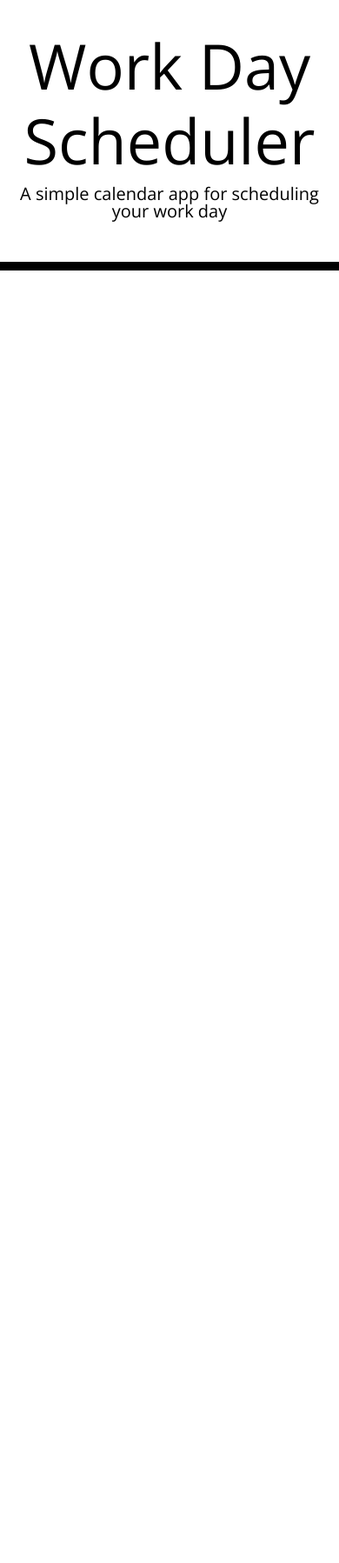
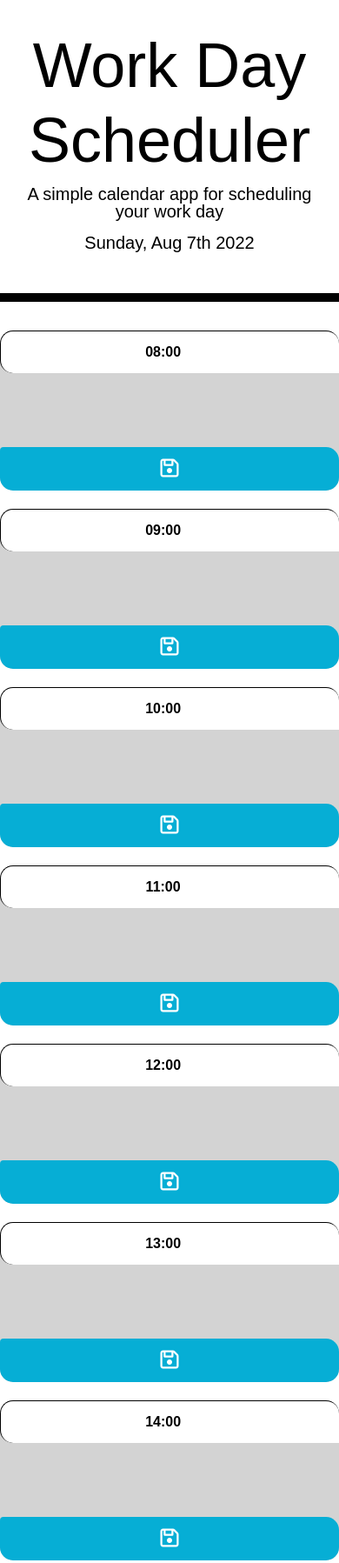
Before and after one commit to jasonsin88/WorkDayScheduler, a plain HTML site: page index.html in a window 390 px wide. Shown: the top 1797 px of the page at 87% size. Before the commit the page ends 844 px from the top, so only its background shows below. Drawn offline with nearby package versions, Linux system fonts and the light colour scheme; a web font is replaced by a local one.

Commit message:
added html, js, and added media query to css

```diff
--- a/assets/css/style.css
+++ b/assets/css/style.css
@@ -1,7 +1,15 @@
 body {
-    font-family: 'Open Sans', sans-serif;
+  font-family: "Corben", sans-serif;
   font-size: 16px;
   line-height: 1;
+}
+
+h1 {
+  font-weight: 200px;
+}
+
+.container {
+  padding-bottom: 50px;
 }
 
 textarea {
@@ -21,13 +29,14 @@ body {
   border-bottom: 10px solid black;
 }
 
-  .description {
+.details{
   white-space: pre-wrap;
 }
 
-  .time-block {
+.time {
   text-align: center;
   border-radius: 15px;
+  font-weight: bold;
 }
 
 .row {
@@ -39,22 +48,28 @@ body {
 .hour {
   background-color: #ffffff;
   color: #000000;
-    border-top: 1px dashed #000000;
+  border-top: 1px solid #000000;
+  border-left: 1px solid #000000;
+  border-top-left-radius: 15px;
+  border-bottom-left-radius: 15px;
 }
 
 .past {
   background-color: #d3d3d3;
   color: white;
+  border-radius: 15px;
 }
 
 .present {
   background-color: #ff6961;
   color: white;
+  border-radius: 15px;
 }
 
 .future {
   background-color: #77dd77;
   color: white;
+  border-radius: 15px;
 }
 
 .saveBtn {
@@ -69,3 +84,32 @@ body {
   font-size: 20px;
   transition: all 0.3s ease-in-out;
 }
+
+@media screen and (max-width: 768px), screen and (max-width: 575px) {
+  .row {
+    height: auto;
+    margin-top: 20px;
+  }
+
+  .hour {
+    padding-right: 17%;
+    background-color: #ffffff;
+    color: #000000;
+    border-top: 1px solid #000000;
+    border-left: 1px solid #000000;
+    border-top-left-radius: 15px;
+    border-top-right-radius: 15px;
+  }
+
+  .saveBtn {
+    border: 0;
+    border-bottom-left-radius: 15px;
+    border-bottom-right-radius: 15px;
+    height: 50px;
+  }
+
+  textarea {
+    min-height: 85px;
+    border: 0;
+  }
+}
--- a/assets/js/script.js
+++ b/assets/js/script.js
@@ -0,0 +1,57 @@
+// Display today's day and date
+var todayDate = moment().format('dddd, MMM Do YYYY');
+$("#currentDay").html(todayDate);
+
+$(document).ready(function () {
+    // saveBtn click listener
+    $(".saveBtn").on("click", function () {
+        // Get nearby values of the details in JQuery
+        var text = $(this).siblings(".details").val();
+        var time = $(this).siblings().attr("id");
+
+        // Save text in local storage
+        localStorage.setItem(time, text);
+    })
+
+    function timeTracker() {
+        //get current number of hours.
+        var timeNow = moment().hours();
+
+        // loop over time blocks
+        $(".time").each(function () {
+            var time = parseInt($(this).attr("id"));
+
+            // To check the time and add the classes for background indicators
+            if (time < timeNow) {
+                $(this).removeClass("future");
+                $(this).removeClass("present");
+                $(this).addClass("past");
+            }
+            else if (time === timeNow) {
+                $(this).removeClass("past");
+                $(this).removeClass("future");
+                $(this).addClass("present");
+            }
+            else {
+                $(this).removeClass("present");
+                $(this).removeClass("past");
+                $(this).addClass("future");
+
+            }
+        })
+    }
+
+    // Get item from local storage if any
+    $("#8 .details").val(localStorage.getItem("08:00"));
+    $("#9 .details").val(localStorage.getItem("09:00"));
+    $("#10 .details").val(localStorage.getItem("10:00"));
+    $("#11 .details").val(localStorage.getItem("11:00"));
+    $("#12 .details").val(localStorage.getItem("12:00"));
+    $("#13 .details").val(localStorage.getItem("13:00"));
+    $("#14 .details").val(localStorage.getItem("14:00"));
+    $("#15 .details").val(localStorage.getItem("15:00"));
+    $("#16 .details").val(localStorage.getItem("16:00"));
+    $("#17 .details").val(localStorage.getItem("17:00"));
+
+    timeTracker();
+})
--- a/index.html
+++ b/index.html
@@ -18,21 +18,109 @@
       href="https://fonts.googleapis.com/css?family=Open+Sans&display=swap"
       rel="stylesheet"
     />
+    <link
+      href="https://fonts.googleapis.com/css2?family=Corben&display=swap"
+      rel="stylesheet">
+    <script src="https://kit.fontawesome.com/2fc23de83b.js" crossorigin="anonymous"></script>
     <link rel="stylesheet" href="./assets/css/style.css" />
     <title>Work Day Scheduler</title>
   </head>
 
   <body>
+
     <header class="jumbotron">
       <h1 class="display-3">Work Day Scheduler</h1>
       <p class="lead">A simple calendar app for scheduling your work day</p>
       <p id="currentDay" class="lead"></p>
     </header>
+
     <div class="container">
       <!-- Timeblocks go here -->
+
+      <div id = "8" class = "row time">
+        <div class = "col-md-1 hour" id = "08:00">
+        08:00
+        </div>
+        <textarea class = "col-md-10 details"></textarea>
+        <button class = "btn saveBtn col-md-1"><i class = "fa-regular fa-floppy-disk fa-xl"></i></button>
+      </div>
+
+      <div id = "9" class = "row time">
+        <div class = "col-md-1 hour" id = "09:00">
+        09:00
+        </div>
+        <textarea class = "col-md-10 details"></textarea>
+        <button class = "btn saveBtn col-md-1"><i class = "fa-regular fa-floppy-disk fa-xl"></i></button>
+      </div>
+
+      <div id = "10" class = "row time">
+        <div class = "col-md-1 hour" id = "10:00">
+        10:00
+        </div>
+        <textarea class = "col-md-10 details"></textarea>
+        <button class = "btn saveBtn col-md-1"><i class = "fa-regular fa-floppy-disk fa-xl"></i></button>
+      </div>
+
+      <div id = "11" class = "row time">
+        <div class = "col-md-1 hour" id = "11:00">
+        11:00
+        </div>
+        <textarea class = "col-md-10 details"></textarea>
+        <button class = "btn saveBtn col-md-1"><i class = "fa-regular fa-floppy-disk fa-xl"></i></button>
+      </div>
+
+      <div id = "12" class = "row time">
+        <div class = "col-md-1 hour" id = "12:00">
+        12:00
+        </div>
+        <textarea class = "col-md-10 details"></textarea>
+        <button class = "btn saveBtn col-md-1"><i class = "fa-regular fa-floppy-disk fa-xl"></i></button>
+      </div>
+
+      <div id = "13" class = "row time">
+        <div class = "col-md-1 hour" id = "13:00">
+        13:00
+        </div>
+        <textarea class = "col-md-10 details"></textarea>
+        <button class = "btn saveBtn col-md-1"><i class = "fa-regular fa-floppy-disk fa-xl"></i></button>
+      </div>
+
+      <div id = "14" class = "row time">
+        <div class = "col-md-1 hour" id="14:00">
+        14:00
+        </div>
+        <textarea class = "col-md-10 details"></textarea>
+        <button class = "btn saveBtn col-md-1"><i class = "fa-regular fa-floppy-disk fa-xl"></i></button>
+      </div>
+
+      <div id = "15" class = "row time">
+        <div class = "col-md-1 hour" id = "15:00">
+        15:00
+        </div>
+        <textarea class = "col-md-10 details"></textarea>
+        <button class = "btn saveBtn col-md-1"><i class = "fa-regular fa-floppy-disk fa-xl"></i></button>
+      </div>
+
+      <div id = "16" class = "row time">
+        <div class = "col-md-1 hour" id = "16:00">
+        16:00
+        </div>
+        <textarea class = "col-md-10 details"></textarea>
+        <button class = "btn saveBtn col-md-1"><i class = "fa-regular fa-floppy-disk fa-xl"></i></button>
+      </div>
+
+      <div id = "17" class = "row time">
+        <div class = "col-md-1 hour" id = "17:00">
+        17:00
+        </div>
+        <textarea class = "col-md-10 details"></textarea>
+        <button class = "btn saveBtn col-md-1"><i class = "fa-regular fa-floppy-disk fa-xl"></i></button>
+      </div>
+
     </div>
 
     <script src="https://cdnjs.cloudflare.com/ajax/libs/jquery/3.2.1/jquery.min.js"></script>
     <script src="https://cdnjs.cloudflare.com/ajax/libs/moment.js/2.24.0/moment.min.js"></script>
+    <script src="./assets/js/script.js"></script>
   </body>
 </html>
```
Lines whose indentation alone changed are shown as unchanged.
